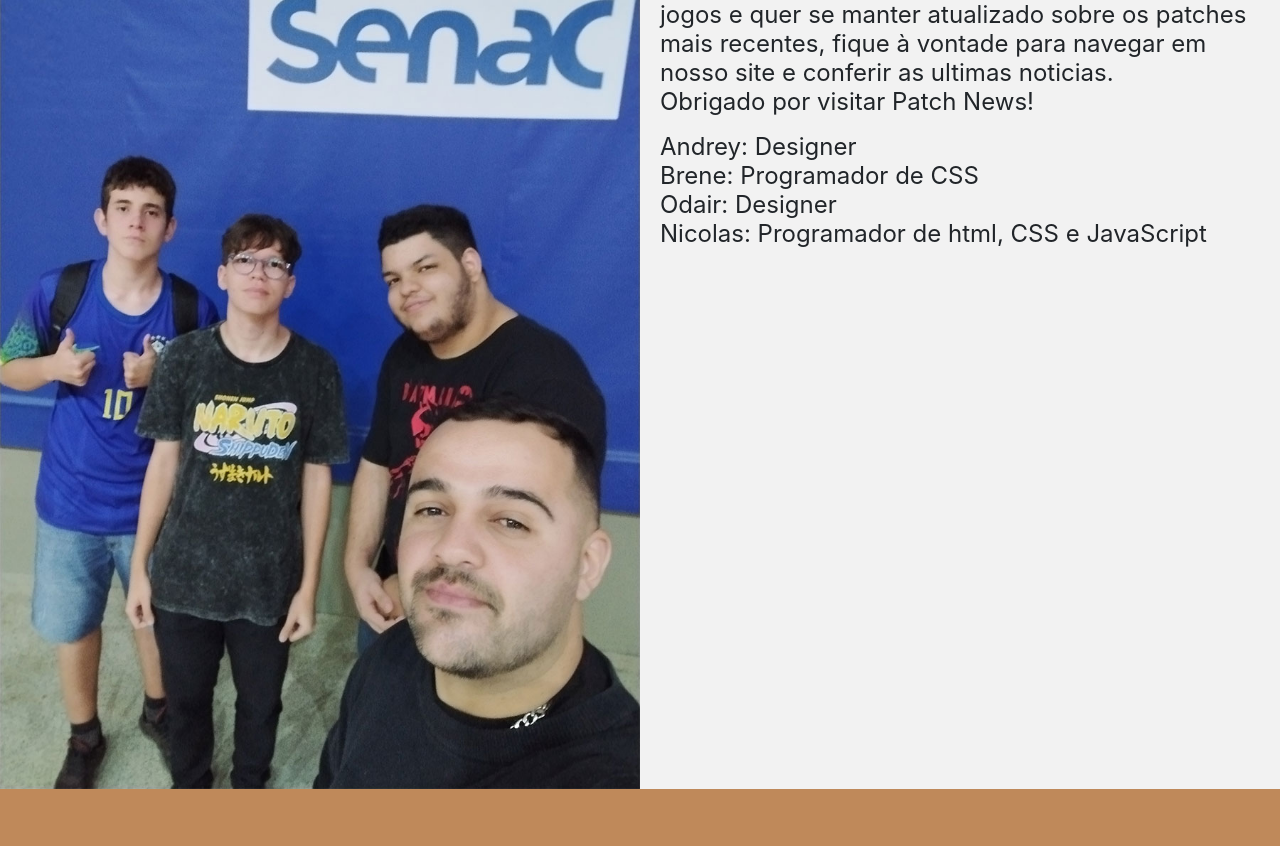
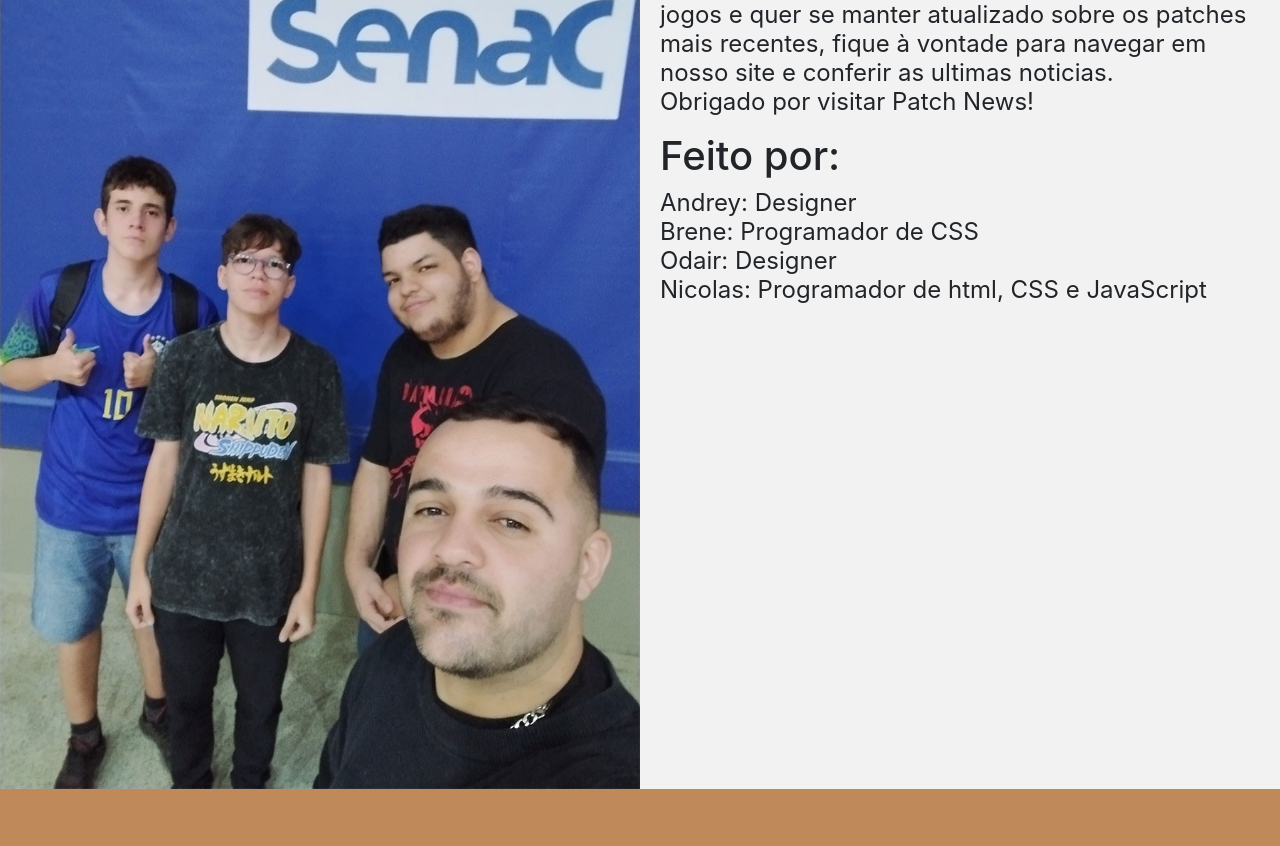
Before and after one commit to BreneSenpau/patchnews, a plain HTML site: page sobrenos.html in a window 1280 px wide. Shown: the part 880-1726 px from the top of the page. Drawn offline with nearby package versions, Linux system fonts and the light colour scheme.

Commit message:
sua mãe

```diff
--- a/sobrenos.html
+++ b/sobrenos.html
@@ -31,6 +31,8 @@
         Nosso objetivo é ajudar a comunidade gamer a se manter atualizada e bem informada sobre as últimas atualizações de jogos. Se você é um apaixonado por jogos e quer se manter atualizado sobre os patches mais recentes, fique à vontade para navegar em nosso site e conferir as ultimas noticias.<br>
         Obrigado por visitar Patch News!
         </p>
+    <div class="feito">
+        <h1>Feito por:</h1>
         <p>Andrey: Designer
             <br>
            Brene: Programador de CSS
@@ -39,6 +41,7 @@
            <br>
            Nicolas: Programador de html, CSS e JavaScript
         </p>
+    </div>
         <img src="assets/images/bola.png" class="bola" alt="">
     </div>
 </main>
```
